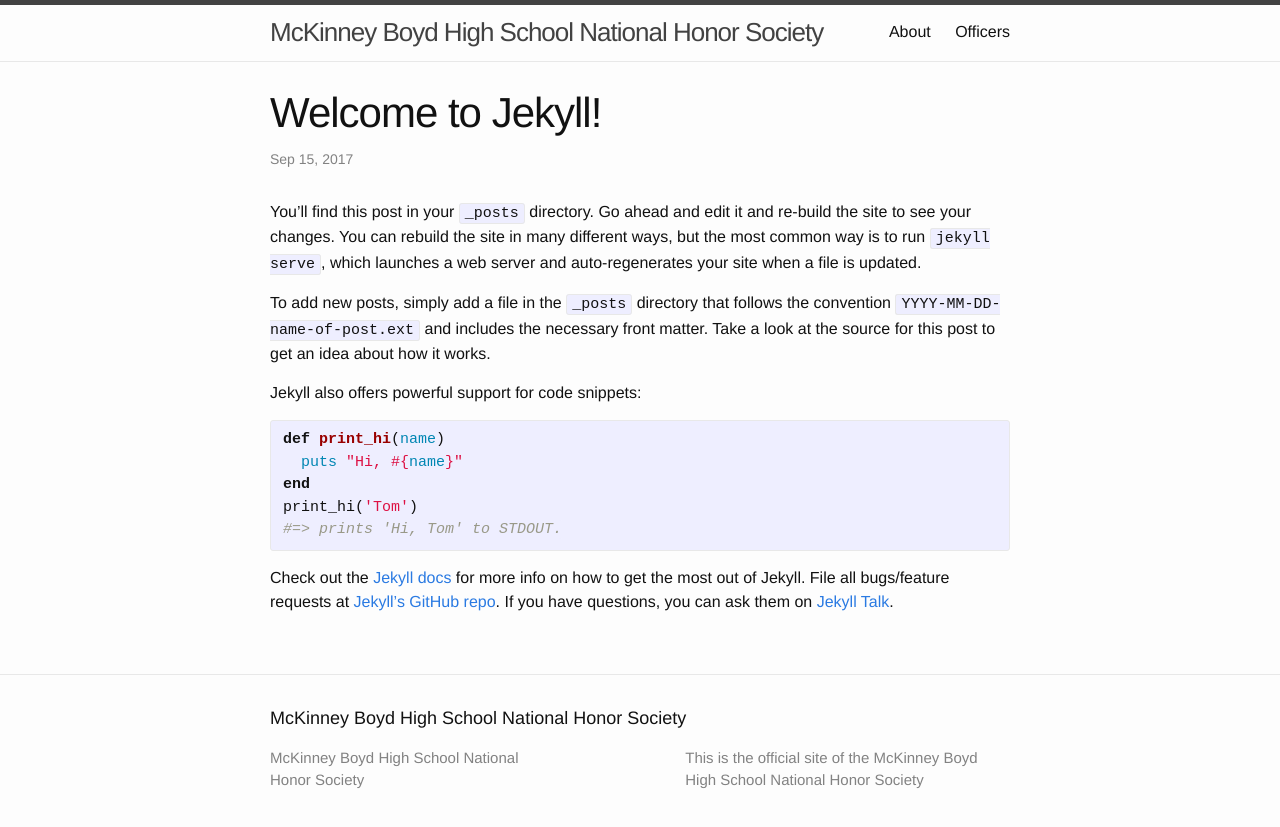
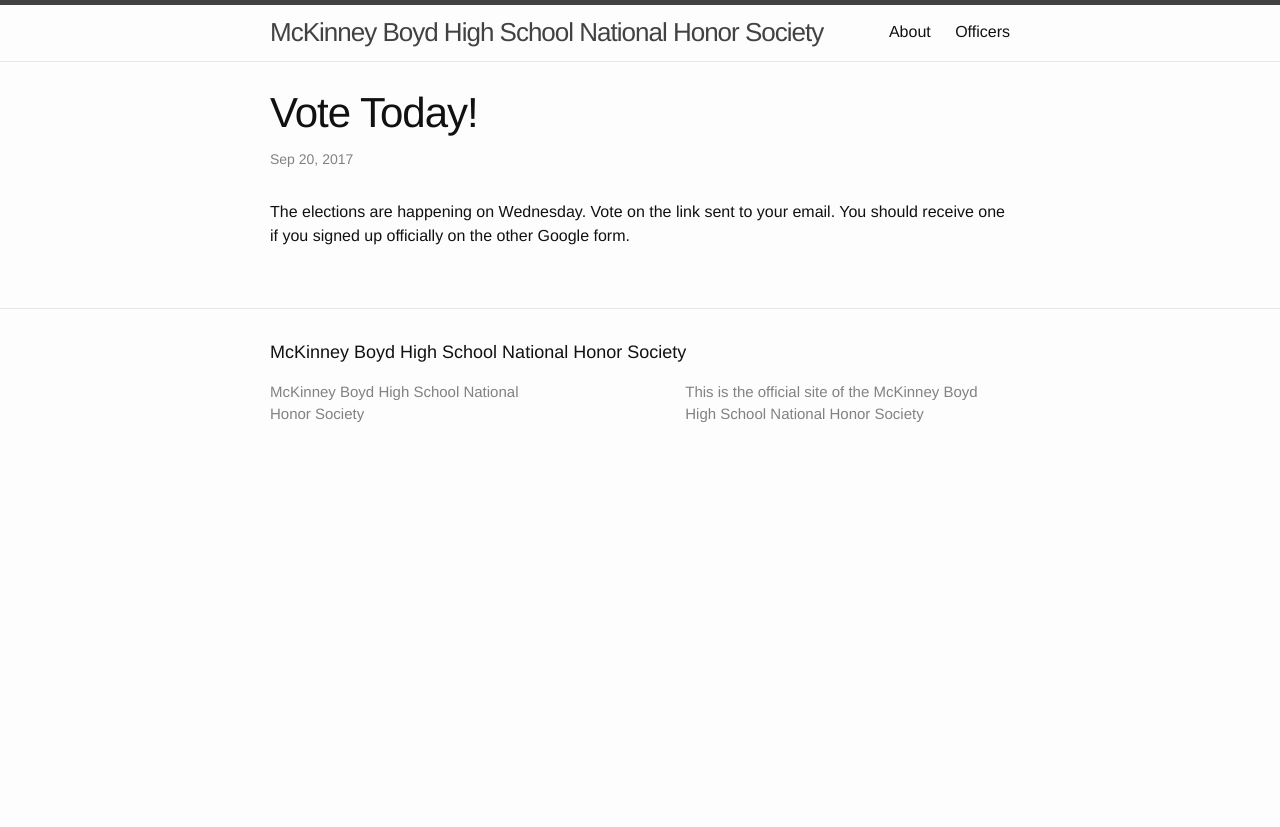
Before and after one commit to mbhs-nhs/mbhs-nhs.github.io, a Jekyll site: the page built from _posts/2017-09-14-welcome-to-jekyll.markdown, in a window 1280 px wide. Shown: the top 827 px of the page. Built offline with Jekyll 4.4.1, drawn with Linux system fonts in a browser that asks for light colours.

Commit message:
Add post

```diff
--- a/_posts/2017-09-14-welcome-to-jekyll.markdown
+++ b/_posts/2017-09-14-welcome-to-jekyll.markdown
@@ -1,25 +1,7 @@
 ---
 layout: post
-title:  "Welcome to Jekyll!"
-date:   2017-09-14 19:24:30 -0500
-categories: jekyll update
+title:  "Vote Today!"
+date:   2017-09-20
 ---
-You’ll find this post in your `_posts` directory. Go ahead and edit it and re-build the site to see your changes. You can rebuild the site in many different ways, but the most common way is to run `jekyll serve`, which launches a web server and auto-regenerates your site when a file is updated.
 
-To add new posts, simply add a file in the `_posts` directory that follows the convention `YYYY-MM-DD-name-of-post.ext` and includes the necessary front matter. Take a look at the source for this post to get an idea about how it works.
-
-Jekyll also offers powerful support for code snippets:
-
-{% highlight ruby %}
-def print_hi(name)
-  puts "Hi, #{name}"
-end
-print_hi('Tom')
-#=> prints 'Hi, Tom' to STDOUT.
-{% endhighlight %}
-
-Check out the [Jekyll docs][jekyll-docs] for more info on how to get the most out of Jekyll. File all bugs/feature requests at [Jekyll’s GitHub repo][jekyll-gh]. If you have questions, you can ask them on [Jekyll Talk][jekyll-talk].
-
-[jekyll-docs]: https://jekyllrb.com/docs/home
-[jekyll-gh]:   https://github.com/jekyll/jekyll
-[jekyll-talk]: https://talk.jekyllrb.com/
+The elections are happening on Wednesday. Vote on the link sent to your email. You should receive one if you signed up officially on the other Google form.
```
